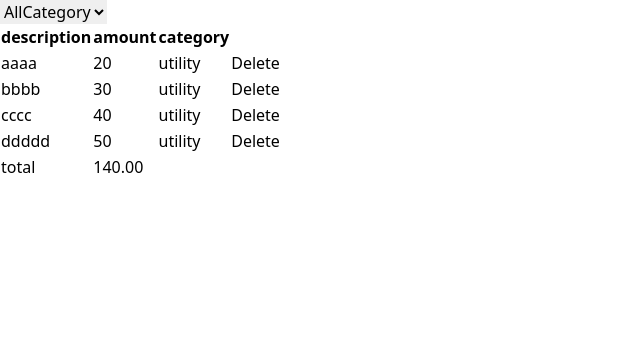
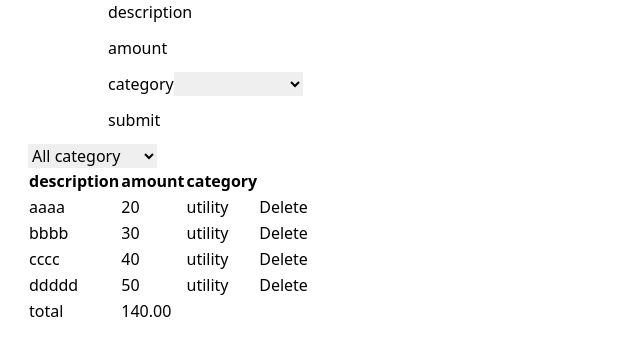
Before and after one commit to gasht1/reactme, a React (Vite) app in the folder vite-projectt/: page / in a window 1280 px wide. Shown: the top 356 px of the page, without its empty margins (0-640 px from the left). Built offline with nearby package versions, Linux system fonts and the light colour scheme.

Commit message:
validation with zod

```diff
--- a/vite-projectt/src/App.tsx
+++ b/vite-projectt/src/App.tsx
@@ -5,7 +5,9 @@
 import { useState } from "react";
 import Expense from "./expense_traker/components/Expense";
 import ExpenseForm from "./expense_traker/components/ExpenseForm";
+import ExpenseRform from "./expense_traker/components/expenseRform";
 
+export const catagories = ["utility", "entertainment", "groceries"];
 function App() {
   const [selectCatagorey, setselectCatagorey] = useState("");
 
@@ -20,7 +22,10 @@ function App() {
     : expenseData;
   //const [Alertvisible, setAlertvisible] = useState(false);
   return (
-    <div>
+    <div className=" ml-7">
+      <div className="mb-3">
+        <ExpenseRform />
+      </div>
       <div>
         <ExpenseForm
           onSelectCategory={(category) => setselectCatagorey(category)}
--- a/vite-projectt/src/expense_traker/components/ExpenseForm.tsx
+++ b/vite-projectt/src/expense_traker/components/ExpenseForm.tsx
@@ -1,15 +1,15 @@
 import React from "react";
-
+import { catagories } from "../../App";
 interface Props {
   onSelectCategory: (category: string) => void;
 }
 const ExpenseForm = ({ onSelectCategory }: Props) => {
   return (
     <select onChange={(e) => onSelectCategory(e.target.value)}>
-      <option value="">AllCategory</option>
-      <option value="utility">utility</option>
-      <option value="category">category</option>
-      <option value="groceries">Groceries</option>
+      <option>All category</option>
+      {catagories.map((category) => (
+        <option value="category">{category}</option>
+      ))}
     </select>
   );
 };
--- /dev/null
+++ b/vite-projectt/src/expense_traker/components/ExpenseRform.tsx
@@ -0,0 +1,29 @@
+import React from "react";
+import { catagories } from "../../App";
+
+const ExpenseRform = () => {
+  return (
+    <form className=" ml-20">
+      <div className="mb-3">
+        <label htmlFor="description">description</label>
+        <input id="description" type="text" className="input" />
+      </div>
+      <div className="mb-3">
+        <label htmlFor="amount">amount</label>
+        <input id="amount" type="text" className="inputAmount" />
+      </div>
+      <div className="mb-3">
+        <label htmlFor="category">category</label>
+        <select name="" id="category">
+          <option></option>
+          {catagories.map((category) => (
+            <option value="category">{category}</option>
+          ))}
+        </select>
+      </div>
+      <button className="">submit</button>
+    </form>
+  );
+};
+
+export default ExpenseRform;
```
